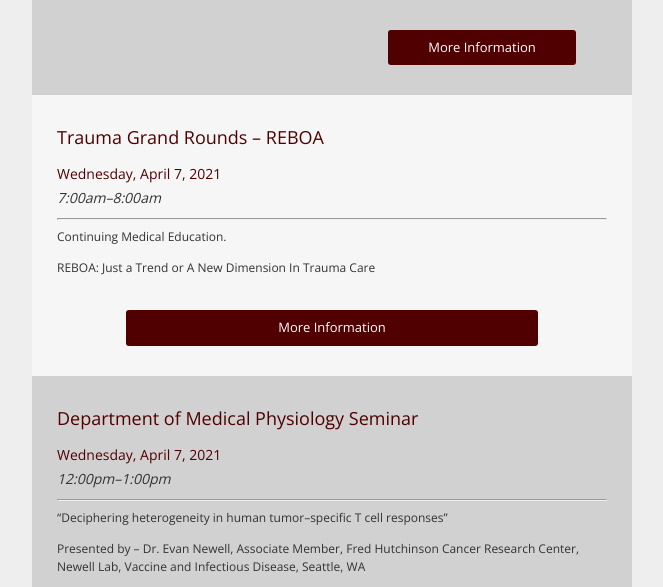
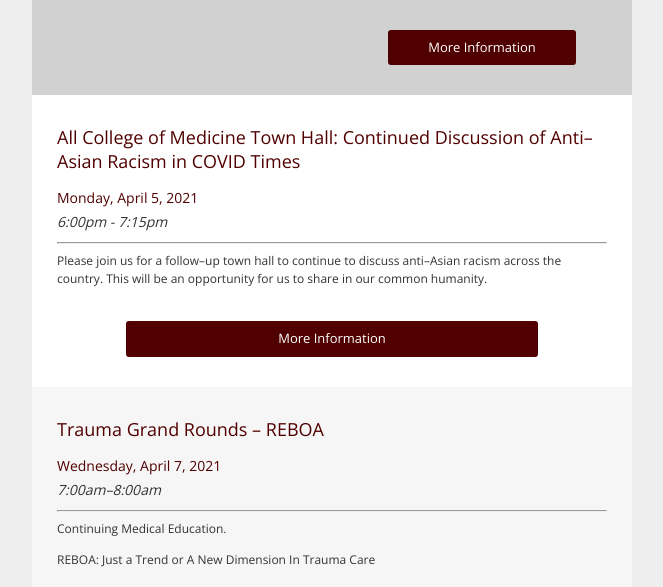
Before and after one commit to jmark93/com_email_stage, a plain HTML site: page week14/index.html in a window 1280 px wide. Shown: the part 785-1372 px from the top of the page, without its empty margins (308-971 px from the left). Drawn offline with nearby package versions, Linux system fonts and the light colour scheme.

Commit message:
week14 update

```diff
--- a/week14/index.html
+++ b/week14/index.html
@@ -314,6 +314,49 @@
       </table>
     </div>
     <!--[if mso | IE]></td></tr></table><table align="center" border="0" cellpadding="0" cellspacing="0" class="" style="width:600px;" width="600" ><tr><td style="line-height:0px;font-size:0px;mso-line-height-rule:exactly;"><![endif]-->
+    <div style="background:#ffffff;background-color:#ffffff;margin:0px auto;max-width:600px;">
+      <table align="center" border="0" cellpadding="0" cellspacing="0" role="presentation" style="background:#ffffff;background-color:#ffffff;width:100%;">
+        <tbody>
+          <tr>
+            <td style="direction:ltr;font-size:0px;padding:20px 0;text-align:center;">
+              <!--[if mso | IE]><table role="presentation" border="0" cellpadding="0" cellspacing="0"><tr><td class="" style="vertical-align:top;width:600px;" ><![endif]-->
+              <div class="mj-column-per-100 mj-outlook-group-fix" style="font-size:0px;text-align:left;direction:ltr;display:inline-block;vertical-align:top;width:100%;">
+                <table border="0" cellpadding="0" cellspacing="0" role="presentation" style="vertical-align:top;" width="100%">
+                  <tbody>
+                    <tr>
+                      <td align="left" style="font-size:0px;padding:10px 25px;word-break:break-word;">
+                        <div style="font-family:'Open Sans',sans-serif;font-size:16px;font-weight:400;line-height:24px;text-align:left;color:#333333;">
+                          <p class="event-title" style="font-size: 18px; margin-top: 0; color: #500000;">All College of Medicine Town Hall: Continued Discussion of Anti&ndash;Asian Racism in COVID Times</p>
+                          <p class="event-date" style="font-size: 14px; margin-bottom: 0; color: #500000;">Monday, April 5, 2021</p>
+                          <p class="event-time" style="font-style: italic; font-size: 14px; margin-top: 0; margin-bottom: 0; padding-bottom: 0px;">6:00pm - 7:15pm</p>
+                          <mj-hr>
+                            <hr>
+                          </mj-hr>
+                          <p class="event-desc" style="font-size: 12px; margin-top: 0; line-height: 18px;">Please join us for a follow&ndash;up town hall to continue to discuss anti&ndash;Asian racism across the country. This will be an opportunity for us to share in our common humanity.</p>
+                        </div>
+                      </td>
+                    </tr>
+                    <tr>
+                      <td align="center" vertical-align="middle" style="font-size:0px;padding:10px 25px;word-break:break-word;">
+                        <table border="0" cellpadding="0" cellspacing="0" role="presentation" style="border-collapse:separate;width:75%;line-height:100%;">
+                          <tr>
+                            <td align="center" bgcolor="#500000" role="presentation" style="border:none;border-radius:3px;cursor:auto;mso-padding-alt:10px 25px;background:#500000;" valign="middle">
+                              <a href="https://calendar.tamu.edu/medicine/view/event/date/20210405/event_id/235818" style="display:inline-block;background:#500000;color:#ffffff;font-family: 'Open Sans', sans-serif;font-size:13px;font-weight:normal;line-height:120%;margin:0;text-decoration:none;text-transform:none;padding:10px 25px;mso-padding-alt:0px;border-radius:3px;" target="_blank"> More Information </a>
+                            </td>
+                          </tr>
+                        </table>
+                      </td>
+                    </tr>
+                  </tbody>
+                </table>
+              </div>
+              <!--[if mso | IE]></td></tr></table><![endif]-->
+            </td>
+          </tr>
+        </tbody>
+      </table>
+    </div>
+    <!--[if mso | IE]></td></tr></table><table align="center" border="0" cellpadding="0" cellspacing="0" class="" style="width:600px;" width="600" ><tr><td style="line-height:0px;font-size:0px;mso-line-height-rule:exactly;"><![endif]-->
     <div style="background:#f6f6f6;background-color:#f6f6f6;margin:0px auto;max-width:600px;">
       <table align="center" border="0" cellpadding="0" cellspacing="0" role="presentation" style="background:#f6f6f6;background-color:#f6f6f6;width:100%;">
         <tbody>
@@ -342,7 +385,7 @@
                         <table border="0" cellpadding="0" cellspacing="0" role="presentation" style="border-collapse:separate;width:75%;line-height:100%;">
                           <tr>
                             <td align="center" bgcolor="#500000" role="presentation" style="border:none;border-radius:3px;cursor:auto;mso-padding-alt:10px 25px;background:#500000;" valign="middle">
-                              <a href="https://calendar.tamu.edu/medicine/view/event/date/20210407/event_id/2349435" style="display:inline-block;background:#500000;color:#ffffff;font-family: 'Open Sans', sans-serif;font-size:13px;font-weight:normal;line-height:120%;margin:0;text-decoration:none;text-transform:none;padding:10px 25px;mso-padding-alt:0px;border-radius:3px;" target="_blank"> More Information </a>
+                              <a href="https://calendar.tamu.edu/medicine/view/event/date/20210407/event_id/234943" style="display:inline-block;background:#500000;color:#ffffff;font-family: 'Open Sans', sans-serif;font-size:13px;font-weight:normal;line-height:120%;margin:0;text-decoration:none;text-transform:none;padding:10px 25px;mso-padding-alt:0px;border-radius:3px;" target="_blank"> More Information </a>
                             </td>
                           </tr>
                         </table>
```
Also changed, not shown: 1 other file.
